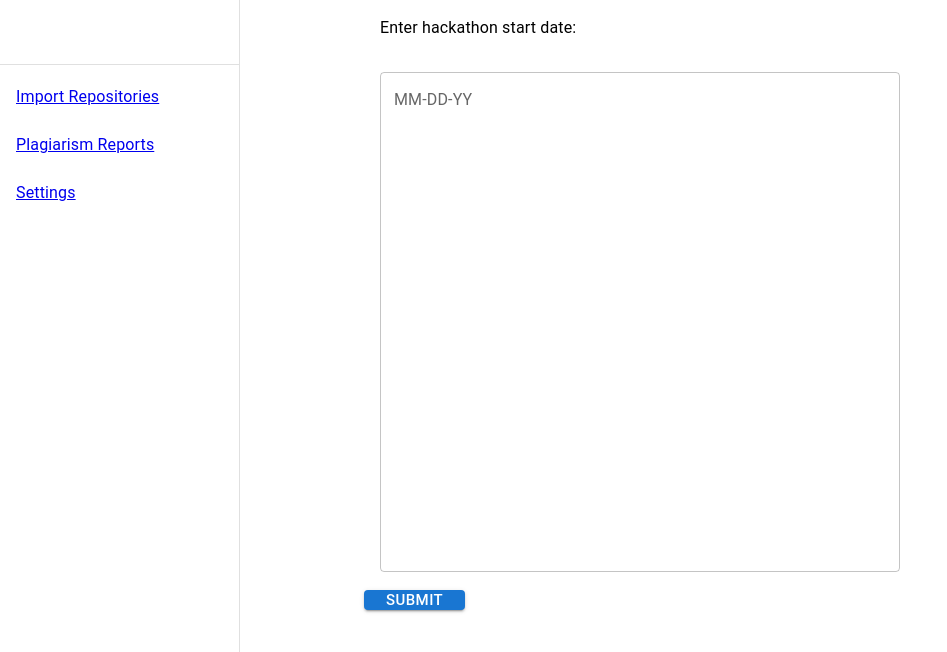
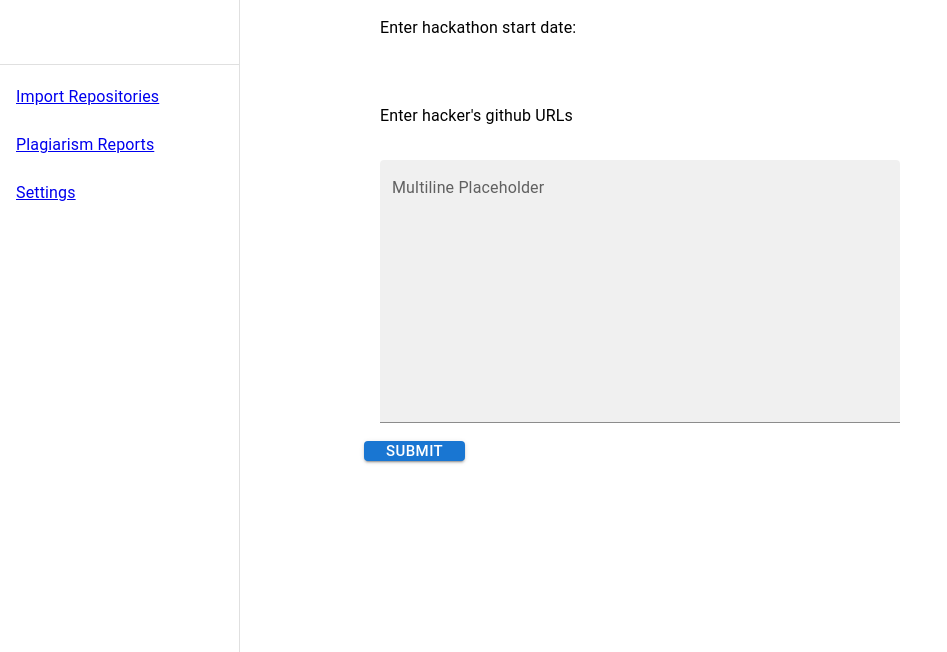
Before and after one commit to seanroades/hd22, a React (Create React App) app: page /#/ in a window 1280 px wide. Shown: the top 652 px of the page, without its empty margins (0-947 px from the left). Built offline with nearby package versions, Linux system fonts and the light colour scheme; a web font is replaced by a local one.

Commit message:
Updated for time and multiline input

```diff
--- a/src/Components/Pages/ImportRepo.tsx
+++ b/src/Components/Pages/ImportRepo.tsx
@@ -2,8 +2,15 @@ import '../../App.css'
 import React from 'react'
 import { Typography, TextField, Button, Grid, Container } from '@mui/material'
 import { makeStyles } from '@mui/styles'
+import AdapterDateFns from '@mui/lab/AdapterDateFns';
+import LocalizationProvider from '@mui/lab/LocalizationProvider';
+import { DateTimePicker } from '@mui/lab';
 interface ImportProps {
-  getData(event: any): void
+  getData(event: any) : void;
+  val: string;
+  onChange(event: any) : void;
+  onTimeChange(event: any) : void;
+  currTime: string;
 }
 
 const ImportRepo: React.FC<ImportProps> = (props: ImportProps) => {
@@ -19,15 +26,28 @@ const ImportRepo: React.FC<ImportProps> = (props: ImportProps) => {
         </Grid>
 
         <Grid item p={2}>
+        <LocalizationProvider dateAdapter={AdapterDateFns}>
+          <DateTimePicker
+            renderInput={(props) => <TextField {...props} />}
+            label="DateTimePicker"
+            value={props.currTime}
+            onChange={props.onTimeChange}
+          />
+        </LocalizationProvider>
+        </Grid>
+        <Grid item p={2}>
+          <Typography>Enter hacker's github URLs</Typography>
+        </Grid>
+        <Grid item p={2}>
           <TextField
-            fullWidth
-            label="MM-DD-YY"
-            multiline
-            maxRows={4}
-            id="fullWidth"
-            InputProps={{
-              className: styles.input,
-            }}
+              fullWidth
+              id="filled-textarea"
+              label="Multiline Placeholder"
+              placeholder="Enter your urls here one line by one line"
+              multiline
+              variant="filled"
+              rows={10}
+              onChange={props.onChange}
           />
         </Grid>
         <Grid container direction="row" spacing="8">
--- a/src/Routes.tsx
+++ b/src/Routes.tsx
@@ -7,27 +7,36 @@ import BaseNav from './Components/Pages/BaseNav'
 import Settings from './Components/Pages/Settings'
 
 const Routes: React.FC = () => {
-  const [data, setData] = useState([])
+  const [data, setData] = useState<any>([]);
+  const [URLs, setURLs] = useState(["https://api.github.com/repos/seanroades/pyramid/commits", "https://api.github.com/repos/seanroades/pyramid/commits"]);
+  const [URLsRaw, setURLsRaw] = useState("Enter your URLs here, one line for each...")
+  const [currTime, setTime] = useState("time exists")
 
   async function getData() {
-    const testURL = 'https://api.github.com/repos/seanroades/pyramid/commits'
-    // console.log("Function get data")
-    // try {
-    //     const response = await fetch(testURL);
-    //     setData(await response.json());
-    //     console.log("DATA: ", data);
-    // } catch (error) {
-    //     console.log('error', error);
-    // }
-    fetch(testURL)
-      .then((response) => {
-        console.log(response)
-        return response.json()
+    for (let i = 0; i < URLs.length; i++) {
+      fetch(URLs[i]).then((response) => {
+        return response.json();
       })
       .then((json) => {
-        console.log('JSON', json)
-        setData(json)
-      })
+        setData((data: any) => [...data, json])
+      });
+    }
+    console.log("data here: ", data)
+  }
+
+  function getLinks() {
+    // get links here
+  }
+
+  function handleChange(e: any) {
+    setURLsRaw(e.target.value)
+    console.log("urls", URLsRaw)
+  }
+
+  function handleTimeChange(time: any) {
+    console.log("E is here: ", time)
+    setTime(time)
+    console.log("currTime", currTime)
   }
 
   return (
@@ -35,7 +44,7 @@ const Routes: React.FC = () => {
       <Switch>
         <Route path="/" exact>
           <BaseNav />
-          <ImportRepo getData={getData} />
+          <ImportRepo getData={getData} val={URLsRaw} onChange={handleChange} currTime={currTime} onTimeChange={handleTimeChange}/>
         </Route>
         <Route path="/plagiarism" exact>
           <BaseNav />
```
